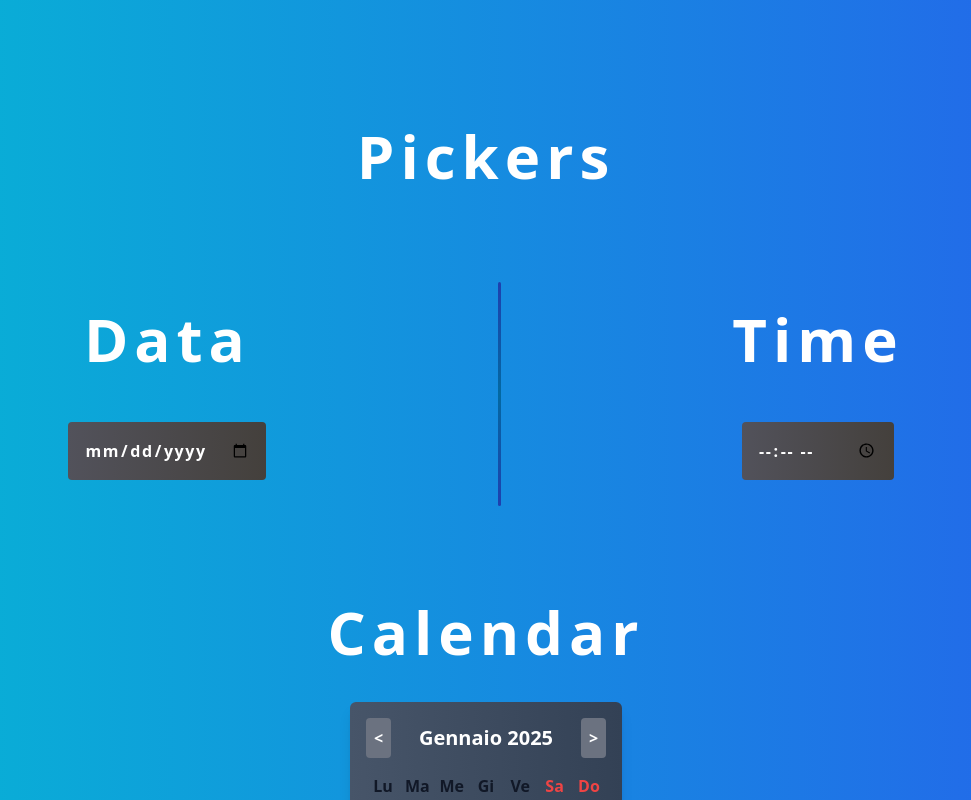
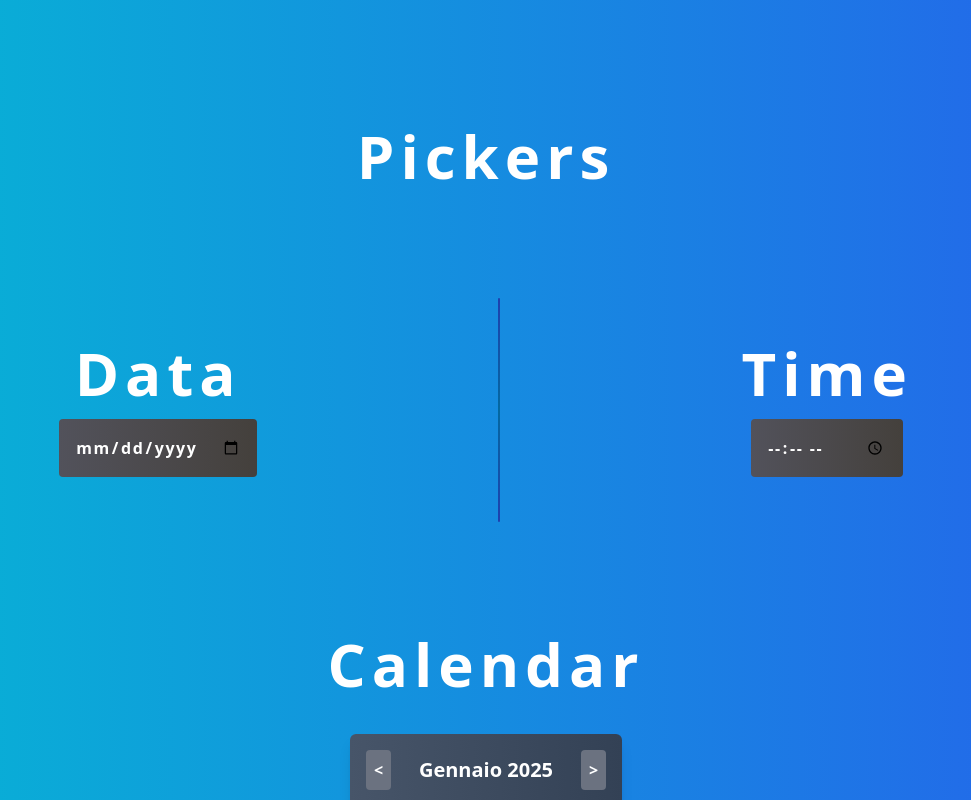
Before and after one commit to AlexCastels/Learning-Tailwind, an Angular app: page / in a window 1280 px wide. Shown: the part 6200-7000 px from the top of the page, without its empty margins (154-1125 px from the left). Built offline with nearby package versions, Linux system fonts and the light colour scheme; a web font is replaced by a local one.

Commit message:
Added Style Calendar

```diff
--- a/src/app/components/calendar/calendar.component.html
+++ b/src/app/components/calendar/calendar.component.html
@@ -19,7 +19,7 @@
         <!-- Giorni del mese -->
         <div
             *ngFor="let day of daysInMonth"
-            class="p-2 rounded hover:bg-blue-200 cursor-pointer"
+            class="p-2 rounded hover:bg-slate-400 cursor-pointer"
             (click)="selectDate(day)"
             [ngClass]="{'bg-slate-900 text-white': isSelected(day)}"
         >
--- a/src/app/components/calendar/calendar.component.ts
+++ b/src/app/components/calendar/calendar.component.ts
@@ -29,7 +29,7 @@ export class CalendarComponent {
 
     // Aggiorna il calendario in base alla data corrente
     updateCalendar() {
-        const year = this.currentDate.getFullYear();
+        const year : number = this.currentDate.getFullYear();
         const month = this.currentDate.getMonth();
 
         // Calcola il giorno della settimana del primo giorno del mese
--- a/src/app/components/datepicker/datepicker.component.html
+++ b/src/app/components/datepicker/datepicker.component.html
@@ -1,12 +1,16 @@
-<section #generalContainer class="flex flex-col justify-center items-center gap-24 pb-32">
+<section #generalContainer class="flex flex-col items-center gap-28 pb-32">
+
     <h2 id="picker" class="text-4xl sm:text-5xl lg:text-6xl font-semibold tracking-widest text-white">Pickers</h2>
-    <div #pickerContainer class="flex justify-around w-10/12">
-        <div #data class="flex flex-col items-center justify-around">
+
+    <div #pickersContainer class="flex flex-col md:flex-row items-center justify-evenly w-full gap-20 md:gap-7">
+        <div #data class="flex flex-col items-center justify-around gap-4">
             <h2 class="text-3xl sm:text-5xl lg:text-6xl font-semibold tracking-widest text-white">Data</h2>
             <input type="date" [(ngModel)]="dataValue" class="bg-gradient-to-r from-zinc-600 to-stone-700 text-white tracking-widest font-semibold rounded p-4 cursor-pointer transition-all duration-300 hover:outline-slate-600 focus:outline-slate-600 outline-none">
         </div>
-        <div class="h-[2px] w-11/12 xl:w-[3px] xl:h-56 bg-gradient-to-t from-blue-800 via-sky-700 to-blue-800 rounded-2xl"></div>
-        <div #time class="flex flex-col items-center justify-around">
+
+        <div class="h-[2px] w-8/12 md:w-[2px] md:h-56 bg-gradient-to-t from-blue-800 via-sky-700 to-blue-800 rounded-2xl"></div>
+
+        <div #time class="flex flex-col items-center justify-around gap-4">
             <h2 class="text-3xl sm:text-5xl lg:text-6xl font-semibold tracking-widest text-white">Time</h2>
             <input type="time" [(ngModel)]="timeValue" class="bg-gradient-to-r from-zinc-600 to-stone-700 text-white tracking-widest font-semibold rounded p-4 cursor-pointer transition-all duration-300 hover:outline-slate-600 focus:outline-slate-600 outline-none">
         </div>
```
